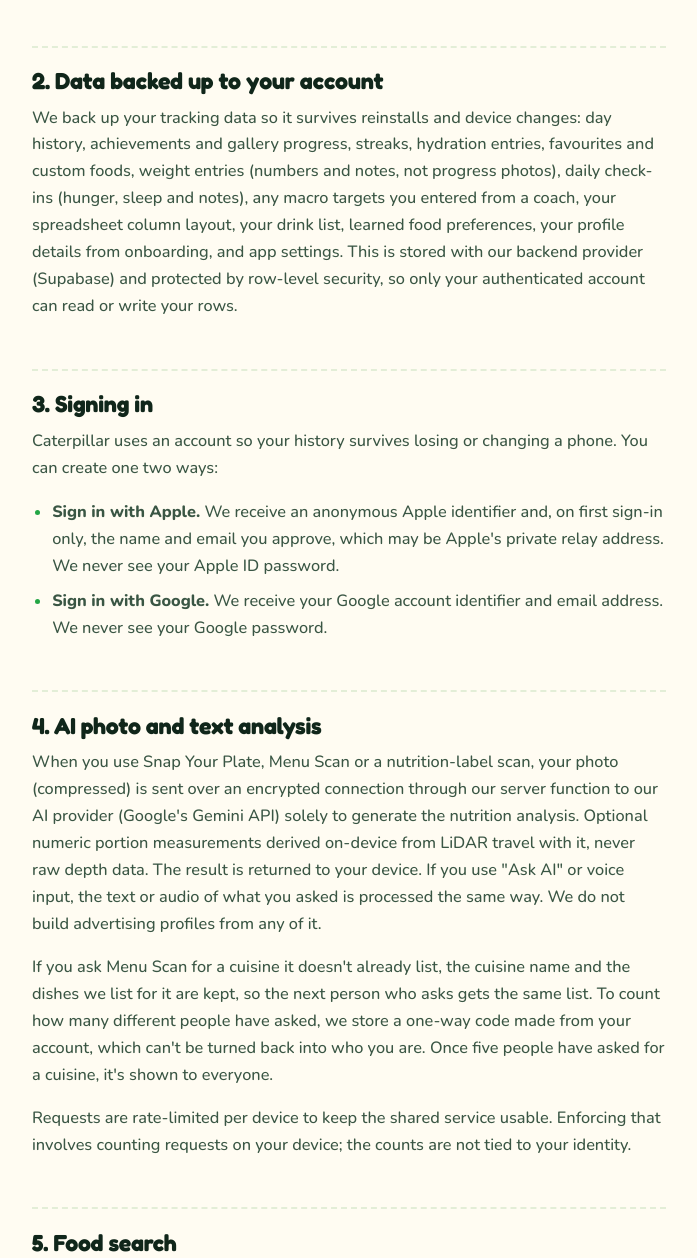
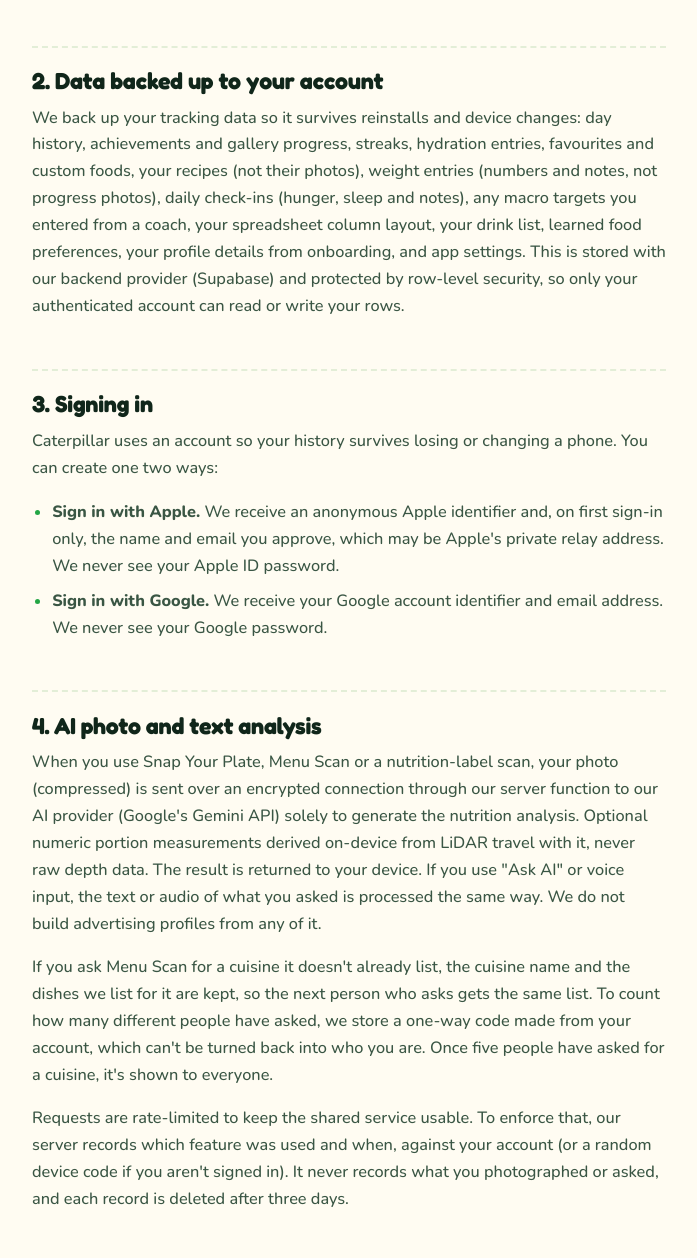
Before and after one commit to JGXIII/Caterpillar-Landing-Site, a plain HTML site: page privacy.html in a window 1280 px wide. Shown: the part 1246-2504 px from the top of the page, without its empty margins (291-988 px from the left). Drawn offline with nearby package versions, Linux system fonts and the light colour scheme.

Commit message:
Add files via upload

```diff
--- a/privacy.html
+++ b/privacy.html
@@ -28,7 +28,7 @@
   <div class="wrap">
     <span class="eyebrow">Privacy</span>
     <h1>Privacy Policy</h1>
-    <p class="updated">Last updated 24 October 2026</p>
+    <p class="updated">Last updated 27 October 2026</p>
   </div>
 </header>
 
@@ -74,7 +74,8 @@
   <h2 id="s2">2. Data backed up to your account</h2>
   <p>We back up your tracking data so it survives reinstalls and device changes:
   day history, achievements and gallery progress, streaks, hydration entries,
-  favourites and custom foods, weight entries (numbers and notes, not progress
+  favourites and custom foods, your recipes (not their photos), weight entries
+  (numbers and notes, not progress
   photos), daily check-ins (hunger, sleep and notes), any macro targets you
   entered from a coach, your spreadsheet column layout, your drink list,
   learned food preferences, your profile details from onboarding, and app
@@ -107,9 +108,11 @@
   the same list. To count how many different people have asked, we store a
   one-way code made from your account, which can't be turned back into who you
   are. Once five people have asked for a cuisine, it's shown to everyone.</p>
-  <p>Requests are rate-limited per device to keep the shared service usable.
-  Enforcing that involves counting requests on your device; the counts are not
-  tied to your identity.</p>
+  <p>Requests are rate-limited to keep the shared service usable. To enforce
+  that, our server records which feature was used and when, against your
+  account (or a random device code if you aren't signed in). It never records
+  what you photographed or asked, and each record is deleted after three
+  days.</p>
 
   <h2 id="s5">5. Food search</h2>
   <p>Search queries are sent to food databases (our own curated database, plus
```
